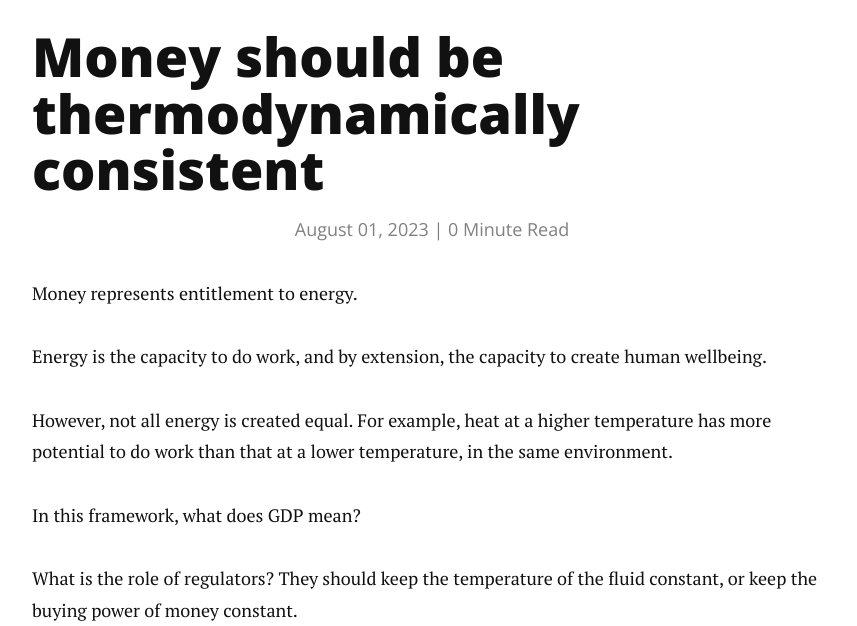
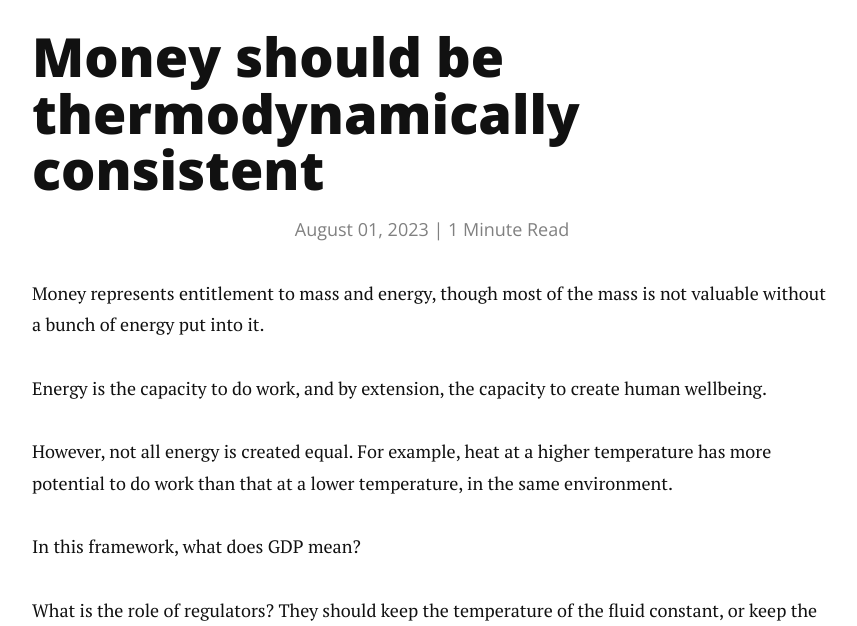
Before and after one commit to petebachant/petebachant.github.io, a Jekyll site: the page built from _posts/2023-08-01-a-thermodynamically-consistent-currency.markdown, in a window 1280 px wide and 900 px high, cut to the strip 274-900 px from the top of the window. Shown: the whole strip, without its empty margins (208-1065 px from the left). Built offline with Jekyll 4.4.1, drawn with Linux system fonts in a browser that asks for light colours; nearby versions of some CDN libraries; comment, search, counter and statistics services are not loaded.

Commit message:
Add note

```diff
--- a/_posts/2023-08-01-a-thermodynamically-consistent-currency.markdown
+++ b/_posts/2023-08-01-a-thermodynamically-consistent-currency.markdown
@@ -8,7 +8,9 @@ categories:
 - Economics
 ---
 
-Money represents entitlement to energy.
+Money represents entitlement to mass and energy,
+though most of the mass is not valuable without a bunch of
+energy put into it.
 
 Energy is the capacity to do work,
 and by extension, the capacity to create human wellbeing.
```
